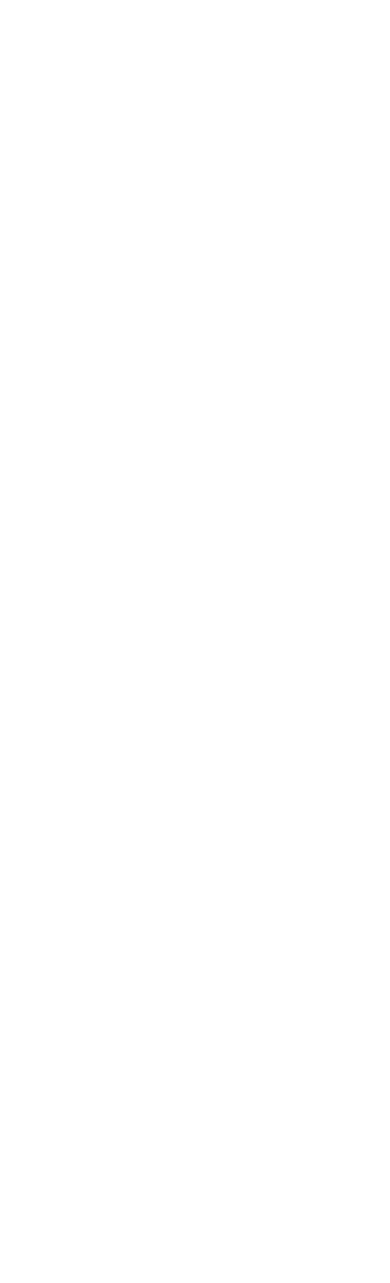
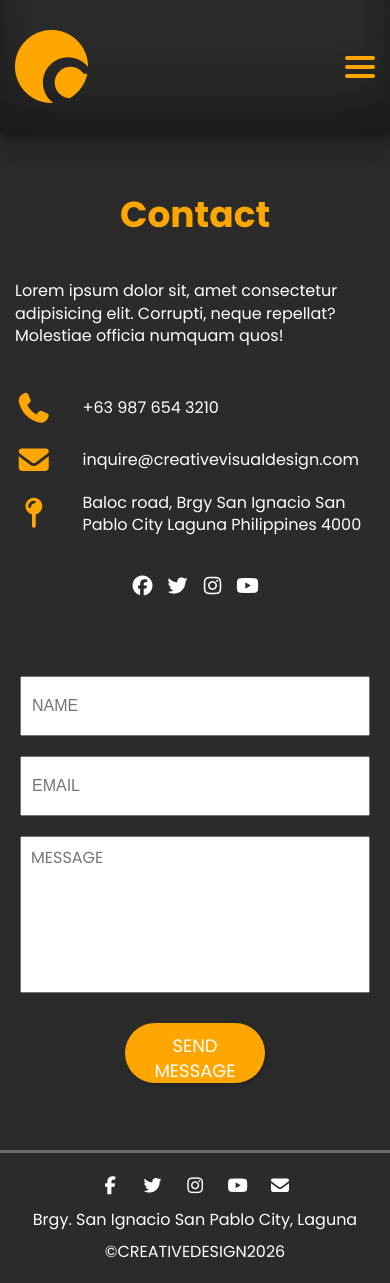
Before and after one commit to SMojicks/CVD-Mojica, a plain HTML site: page contact.html in a window 390 px wide. Before the commit the page ends 844 px from the top, so only its background shows below. Drawn offline with Linux system fonts and the light colour scheme.

Commit message:
contact page and its mobile compatibility added.

```diff
--- a/contact.html
+++ b/contact.html
@@ -0,0 +1,122 @@
+<!doctype html>
+<html lang="en">
+  <head>
+    <meta charset="UTF-8" />
+    <meta name="viewport" content="width=device-width, initial-scale=1.0" />
+    <title>Creative Visual Design</title>
+    <link rel="stylesheet" href="./style.css" />
+    <link rel="icon" href="./img/favicon.ico" />
+    <link
+      rel="stylesheet"
+      href="https://cdnjs.cloudflare.com/ajax/libs/font-awesome/7.0.1/css/all.min.css"
+    />
+  </head>
+  <body>
+    <!--Header-->
+    <header class="header">
+      <div class="container">
+        <div class="header__wrapper">
+          <div class="header__logo">
+            <img src="./img/Brand.png" alt="This is logo" />
+            <h5>Creative <span>Visual</span> Design</h5>
+          </div>
+          <nav class="header__nav">
+            <ul>
+              <li><a href="./home.html">Home</a></li>
+              <li><a href="./about.html">About</a></li>
+              <li><a href="./services.html">Services</a></li>
+              <li><a href="./updates.html">Updates</a></li>
+              <li><a href="./contact.html">Contact</a></li>
+            </ul>
+          </nav>
+          <div class="toggle__menu">
+            <span></span>
+            <span></span>
+            <span></span>
+          </div>
+        </div>
+      </div>
+    </header>
+    <!--Contacts-->
+    <section class="contacts">
+      <div class="container">
+        <div class="title">
+          <h2>Contact</h2>
+        </div>
+                  <div class="contacts__wrapper">
+            <div class="contacts__left">
+              <p>
+                Lorem ipsum dolor sit, amet consectetur adipisicing elit.
+                Corrupti, neque repellat? Molestiae officia numquam quos!
+              </p>
+
+              <div class="contacts__details">
+                <span
+                  ><a href=""><i class="fa-solid fa-phone"></i></a>+63 987 654
+                  3210</span
+                >
+                <span
+                  ><a href=""><i class="fa-solid fa-envelope"></i></a
+                  >inquire@creativevisualdesign.com</span
+                >
+                <span
+                  ><a href=""><i class="fa-solid fa-map-pin"></i></a>Baloc road,
+                  Brgy San Ignacio San Pablo City Laguna Philippines 4000</span
+                >
+              </div>
+
+              <ul class="contacts__icons">
+                <li>
+                  <a href=""><i class="fa-brands fa-facebook"></i></a>
+                </li>
+                <li>
+                  <a href=""><i class="fa-brands fa-twitter"></i></a>
+                </li>
+                <li>
+                  <a href=""><i class="fa-brands fa-instagram"></i></a>
+                </li>
+                <li>
+                  <a href=""><i class="fa-brands fa-youtube"></i></a>
+                </li>
+              </ul>
+            </div>
+            <div class="contacts__right">
+              <form>
+                <input type="text" placeholder="NAME" />
+                <input type="text" placeholder="EMAIL" />
+                <textarea placeholder="MESSAGE"></textarea>
+                <button class="btn bg--primary">SEND MESSAGE</button>
+              </form>
+            </div>
+          </div>
+      </div>
+    </section>
+    <!-- Footer -->
+    <footer class="footer" id="contacts__footer">
+      <div class="container">
+        <div class="footer__wrapper">
+          <ul class="footer__social">
+            <li>
+              <a href=""><i class="fa-brands fa-facebook-f"></i></a>
+            </li>
+            <li>
+              <a href=""><i class="fa-brands fa-twitter"></i></a>
+            </li>
+            <li>
+              <a href=""><i class="fa-brands fa-instagram"></i></a>
+            </li>
+            <li>
+              <a href=""><i class="fa-brands fa-youtube"></i></a>
+            </li>
+            <li>
+              <a href=""><i class="fa-solid fa-envelope"></i></a>
+            </li>
+          </ul>
+          <p>Brgy. San Ignacio San Pablo City, Laguna</p>
+          <p>©CREATIVEDESIGN2026</p>
+        </div>
+      </div>
+    </footer>
+    <script src="./script.js"></script>
+  </body>
+</html>
--- a/style.css
+++ b/style.css
@@ -1,14 +1,13 @@
 /* -------------RESETS------------- */
 /*Resets are used for overwriting default html tag properties*/
-@import url('https://fonts.googleapis.com/css2?family=Poppins:ital,wght@0,100;0,200;0,300;0,400;0,500;0,600;0,700;0,800;0,900;1,100;1,200;1,300;1,400;1,500;1,600;1,700;1,800;1,900&display=swap');
-:root{
+@import url("https://fonts.googleapis.com/css2?family=Poppins:ital,wght@0,100;0,200;0,300;0,400;0,500;0,600;0,700;0,800;0,900;1,100;1,200;1,300;1,400;1,500;1,600;1,700;1,800;1,900&display=swap");
+:root {
   --clr-primary: #ffa700;
   --clr-light: #ffffff;
   --clr-dark: #2b2b2b;
-    --font:"Poppins", sans-serif;
-
+  --font: "Poppins", sans-serif;
 }
-*{
+* {
   -webkit-box-sizing: border-box;
   -moz-box-sizing: border-box;
   box-sizing: border-box;
@@ -118,38 +117,46 @@
 img {
   max-width: 100%;
 }
-.container{
+.container {
   max-width: 120rem;
   margin: 0 auto;
   padding: 0 1.5rem;
 }
-.header{
-    padding:3rem 0;
+.header {
+  padding: 3rem 0;
   z-index: 99;
   position: relative;
   background: var(--clr-dark);
-  box-shadow: rgba(0, 0, 0, 0.17) 0px -23px 25px 0px inset, rgba(0, 0, 0, 0.15) 0px -36px 30px 0px inset, rgba(0, 0, 0, 0.1) 0px -79px 40px 0px inset, rgba(0, 0, 0, 0.06) 0px 2px 1px, rgba(0, 0, 0, 0.09) 0px 4px 2px, rgba(0, 0, 0, 0.09) 0px 8px 4px, rgba(0, 0, 0, 0.09) 0px 16px 8px, rgba(0, 0, 0, 0.09) 0px 32px 16px;
+  box-shadow:
+    rgba(0, 0, 0, 0.17) 0px -23px 25px 0px inset,
+    rgba(0, 0, 0, 0.15) 0px -36px 30px 0px inset,
+    rgba(0, 0, 0, 0.1) 0px -79px 40px 0px inset,
+    rgba(0, 0, 0, 0.06) 0px 2px 1px,
+    rgba(0, 0, 0, 0.09) 0px 4px 2px,
+    rgba(0, 0, 0, 0.09) 0px 8px 4px,
+    rgba(0, 0, 0, 0.09) 0px 16px 8px,
+    rgba(0, 0, 0, 0.09) 0px 32px 16px;
 }
-.header__wrapper{
+.header__wrapper {
   display: flex;
   justify-content: space-between;
   align-items: center;
 }
-.header__logo{
+.header__logo {
   display: flex;
   justify-content: center;
   align-items: center;
   gap: 1rem;
 }
-.header__logo h5{
+.header__logo h5 {
   color: var(--clr-light);
   font-size: 18px;
   font-weight: 700;
 }
-.header__logo h5 > span{
+.header__logo h5 > span {
   color: var(--clr-primary);
 }
-.header__nav ul{
+.header__nav ul {
   display: flex;
   flex-direction: row;
   gap: 4rem;
@@ -157,29 +164,29 @@
 .header__nav ul li a {
   color: var(--clr-light);
 }
-.header__nav ul li a:hover{
+.header__nav ul li a:hover {
   color: var(--clr-primary);
   transition: 0.5s ease-in-out;
 }
-.toggle__menu{
+.toggle__menu {
   display: none;
 }
-.toggle__menu span{
-  color:var(--clr-primary);
+.toggle__menu span {
+  color: var(--clr-primary);
   width: 3rem;
-  height: .3rem;
+  height: 0.3rem;
   border: 2px solid var(--clr-primary);
   border-radius: 1rem;
 }
-@media screen and (max-width: 520px){
-  .header{
+@media screen and (max-width: 520px) {
+  .header {
     position: fixed;
     width: 100%;
   }
-  .header__logo h5{
+  .header__logo h5 {
     display: none;
   }
-.header__nav ul{
+  .header__nav ul {
     background-color: var(--clr-dark);
     height: 100vh;
     width: 100%;
@@ -192,208 +199,209 @@
     text-align: center;
     transition: all 0.5s ease-in-out;
   }
-.header__nav.open ul{
+  .header__nav.open ul {
     right: 0;
     transition: all 0.5s ease-in-out;
   }
-.toggle__menu{
+  .toggle__menu {
     display: flex;
     flex-direction: column;
     gap: 0.5rem;
   }
-.toggle__menu.open span:first-child{
-  transform: translate(0,10px) rotate(225deg);
+  .toggle__menu.open span:first-child {
+    transform: translate(0, 10px) rotate(225deg);
     transition: 0.5s ease-in-out;
   }
-.toggle__menu.open span:nth-child(2){
+  .toggle__menu.open span:nth-child(2) {
     opacity: 0;
   }
-.toggle__menu.open span:last-child{
-  transform: translate(0,-7.5px) rotate(-225deg);
+  .toggle__menu.open span:last-child {
+    transform: translate(0, -7.5px) rotate(-225deg);
     transition: 0.5s ease-in-out;
   }
 }
-.banner{
+.banner {
   padding: 4rem 0;
   background-color: var(--clr-light);
 }
-.banner__wrapper{
-    display:grid;
+.banner__wrapper {
+  display: grid;
   grid-template-columns: 2fr 2fr;
   align-items: center;
   gap: 5rem;
 }
 .banner__text h1 {
-    color:var(--clr-primary);
+  color: var(--clr-primary);
   font-weight: 700;
   font-size: 71px;
   max-width: 35rem;
   line-height: 8rem;
 }
-.banner__text p{
+.banner__text p {
   margin: 3rem 0;
 }
-@media screen and (max-width: 520px){
-    .banner__wrapper{
+@media screen and (max-width: 520px) {
+  .banner__wrapper {
     grid-template-columns: 1fr;
     justify-items: center;
   }
-    .banner__text h1{
+  .banner__text h1 {
     font-size: 48px;
     line-height: 5rem;
     max-width: unset;
   }
-    .banner__img img{
+  .banner__img img {
     width: 20rem;
   }
 }
-.skills{
+.skills {
   padding: 4rem 0;
   background-color: var(--clr-dark);
 }
-.skills__wrapper{
-  display:flex;
+.skills__wrapper {
+  display: flex;
   justify-content: center;
   align-items: center;
   gap: 5rem;
 }
-.skills__card{
+.skills__card {
   text-align: center;
 }
-.skills__card h5{
+.skills__card h5 {
   font-size: 18px;
   color: var(--clr-primary);
   font-weight: 700;
   margin-top: 2rem;
 }
-.skills__card p{
+.skills__card p {
   color: var(--clr-light);
   margin: 3rem 0;
   text-align: justify;
 }
-@media screen and (max-width: 520px){
-  .skills__wrapper{
+@media screen and (max-width: 520px) {
+  .skills__wrapper {
     flex-wrap: wrap;
   }
 }
-.about{
+.about {
   background-color: var(--clr-light);
   padding: 4rem 0;
 }
-.about__wrapper{
+.about__wrapper {
   display: grid;
   grid-template-columns: 1fr 1fr;
   align-items: center;
 }
-.about__img{
+.about__img {
   position: relative;
 }
-.about__img::before{
+.about__img::before {
   position: absolute;
   display: inline-block;
   content: " ";
   background-color: var(--clr-primary);
-  width:477px;
+  width: 477px;
   height: 477px;
   border-radius: 100%;
   left: 0;
-  opacity: .3;
+  opacity: 0.3;
 }
-.about__text h2{
+.about__text h2 {
   font-size: 48px;
   font-weight: 700;
   color: var(--clr-primary);
   margin-bottom: 2rem;
 }
-.about__text p{
+.about__text p {
   margin-bottom: 2rem;
 }
-.about__text p:last-child{
+.about__text p:last-child {
   margin-top: unset;
 }
-@media screen and (max-width: 520px){
-  .about__wrapper{
+@media screen and (max-width: 520px) {
+  .about__wrapper {
     grid-template-columns: 1fr;
     justify-items: center;
   }
-  .about__img img,.about__img::before{
+  .about__img img,
+  .about__img::before {
     width: 20rem;
     height: 20rem;
   }
- .about__text h2{
+  .about__text h2 {
     font-size: 36px;
     text-align: center;
   }
 }
-.trends{
+.trends {
   padding: 4rem 0;
   background-color: var(--clr-dark);
 }
-.trends__wrapper{
+.trends__wrapper {
   display: flex;
   justify-content: center;
   align-items: center;
   margin-top: 3rem;
   gap: 5rem;
 }
-@media screen and (max-width: 520px){
-  .trends__wrapper{
+@media screen and (max-width: 520px) {
+  .trends__wrapper {
     flex-wrap: wrap;
   }
 }
-.cta{
-  background-color:var(--clr-primary);
+.cta {
+  background-color: var(--clr-primary);
   padding: 4rem 0;
 }
-.cta__info{
+.cta__info {
   text-align: center;
 }
-.cta__info h3{
+.cta__info h3 {
   font-size: 36px;
   font-weight: 600;
 }
-.cta__info p{
+.cta__info p {
   margin-bottom: 2rem;
 }
-@media screen and (max-width: 520px){
-  .cta__info h3{
+@media screen and (max-width: 520px) {
+  .cta__info h3 {
     font-size: 24px;
     margin-bottom: 1rem;
   }
 }
-.footer{
-  background-color:var(--clr-dark);
-  padding:2rem 0;
+.footer {
+  background-color: var(--clr-dark);
+  padding: 2rem 0;
   color: var(--clr-light);
 }
-.footer__wrapper{
+.footer__wrapper {
   display: flex;
   flex-direction: row;
   justify-content: space-between;
 }
-.footer__social{
+.footer__social {
   display: flex;
   gap: 2rem;
 }
-.footer__social li a{
-  color:var(--clr-light);
+.footer__social li a {
+  color: var(--clr-light);
   font-size: 18px;
 }
-.footer__social li a:hover{
-  color:var(--clr-primary);
+.footer__social li a:hover {
+  color: var(--clr-primary);
 }
-@media screen and (max-width: 520px){
-  .footer__wrapper{
+@media screen and (max-width: 520px) {
+  .footer__wrapper {
     flex-wrap: wrap;
     justify-content: center;
     gap: 1rem;
   }
 }
-.aboutme{
+.aboutme {
   background-color: var(--clr-light);
   padding: 4rem 0;
 }
-.aboutme__wrapper{
+.aboutme__wrapper {
   display: grid;
   grid-template-columns: 2fr 2fr;
   align-items: center;
@@ -402,72 +410,72 @@
 .aboutme__text > p:first-child {
   margin-bottom: 0;
 }
-.aboutme__text p{
+.aboutme__text p {
   text-align: justify;
   margin-bottom: 2rem;
 }
-.aboutme__text p:last-child{
+.aboutme__text p:last-child {
   margin-top: unset;
 }
 
-.aboutme__text h1{
-    color:var(--clr-primary);
+.aboutme__text h1 {
+  color: var(--clr-primary);
   font-weight: 700;
   font-size: 71px;
   margin-bottom: 2rem;
   line-height: 1;
 }
-.aboutme__text ul{
+.aboutme__text ul {
   display: flex;
   gap: 1rem;
   margin-top: 4rem;
 }
-.aboutme__text ul li a{
+.aboutme__text ul li a {
   font-size: 20px;
   color: var(--clr-primary);
 }
-.aboutme__arrowdown{
+.aboutme__arrowdown {
   align-items: center;
   text-align: center;
   font-size: 36px;
 }
-.aboutme__arrowdown a{
-  color:var(--clr-primary)
+.aboutme__arrowdown a {
+  color: var(--clr-primary);
 }
-@media screen and (max-width: 520px){
-  .aboutme__wrapper{
+@media screen and (max-width: 520px) {
+  .aboutme__wrapper {
     grid-template-columns: 1fr;
     justify-items: center;
     gap: 5rem;
   }
-  .aboutme__text h1{
+  .aboutme__text h1 {
     font-size: 48px;
-    padding: 0 2rem ;
-   }
-   .aboutme__text p{
     padding: 0 2rem;
   }
-  .aboutme__img img{
+  .aboutme__text p {
+    padding: 0 2rem;
+  }
+  .aboutme__img img {
     width: 20rem;
     height: 20rem;
   }
-  .aboutme__text ul{
+  .aboutme__text ul {
     padding: 0 2rem;
   }
 }
-.projects{
+.projects {
   background-color: var(--clr-dark);
   padding: 4rem 0;
 }
-.projects__card{
+.projects__card {
   background-color: var(--clr-light);
   border-radius: 2rem;
   overflow: hidden;
 }
-.projects img{
+.projects img {
   display: block;
 }
-.projects__wrapper{
+.projects__wrapper {
   display: grid;
   grid-template-columns: repeat(3, 1fr);
   justify-content: center;
@@ -475,14 +483,14 @@
   gap: 5rem;
   margin-bottom: 8rem;
 }
-.projects .title{
+.projects .title {
   margin-bottom: 5rem;
 }
-.projects .title p{
+.projects .title p {
   color: var(--clr-light);
 }
 
-.projects__details{
+.projects__details {
   background-color: var(--clr-light);
   padding: 0 2rem;
   padding-bottom: 8rem;
@@ -493,24 +501,24 @@
   justify-content: center;
   text-align: justify;
 }
-.projects__details h5{
+.projects__details h5 {
   font-size: 18px;
   color: var(--clr-primary);
   font-weight: 700;
   margin-bottom: 2rem;
   margin-top: 2rem;
 }
-@media screen and (max-width: 520px){
-  .projects__wrapper{
+@media screen and (max-width: 520px) {
+  .projects__wrapper {
     flex-wrap: wrap;
     grid-template-columns: 1fr;
     justify-items: center;
     margin: 0 2rem;
   }
-  .projects__card img{
+  .projects__card img {
     width: 100%;
   }
-  .projects .title{
+  .projects .title {
     padding-left: 2rem;
   }
 }
@@ -518,7 +526,6 @@
 .services {
   background-color: var(--clr-light);
   padding: 0 0 4rem 0;
-
 }
 
 .services__wrapper {
@@ -534,7 +541,6 @@
   background-color: var(--clr-dark);
   align-items: center;
 }
-
 
 .services__wrapper:nth-child(even) > * {
   direction: ltr;
@@ -561,7 +567,7 @@
   font-weight: 700;
   color: var(--clr-primary);
 }
-.services__text h6{
+.services__text h6 {
   font-size: 14px;
 }
 
@@ -582,122 +588,122 @@
   font-size: 14px;
 }
 
-.services .chevron{
+.services .chevron {
   color: var(--clr-primary);
   grid-column: 1 / -1;
   display: flex;
   justify-content: center;
   margin-top: 0;
 }
-.chevron a{
+.chevron a {
   color: var(--clr-primary);
 }
-.services > .services__wrapper:last-child .chevron a{
+.services > .services__wrapper:last-child .chevron a {
   display: none;
 }
-@media screen and (max-width: 520px){
-  body{
+@media screen and (max-width: 520px) {
+  body {
     padding-top: 120px;
   }
-  .header{
+  .header {
     position: fixed;
     width: 100%;
     top: 0;
   }
-  .services__wrapper{
+  .services__wrapper {
     grid-template-columns: 1fr;
     margin-top: 10rem;
     padding: 0;
     justify-items: center;
     gap: 5rem;
   }
-  #service2{
+  #service2 {
     margin-top: 0;
   }
-  .services__img{
-    order:-1;
+  .services__img {
+    order: -1;
   }
-  .services__img img{
+  .services__img img {
     width: 20rem;
     height: 20rem;
   }
-  .services__wrapper:nth-child(even) .services__img{
+  .services__wrapper:nth-child(even) .services__img {
     margin-top: 10rem;
     margin-left: unset;
   }
-  .services__text h2{
+  .services__text h2 {
     font-size: 36px;
     text-align: center;
   }
-  .services__text p{
+  .services__text p {
     padding: 0 2rem;
   }
-  .services__text h5,h6{
+  .services__text h5,
+  h6 {
     padding: 0 2rem;
   }
-.chevron a{
+  .chevron a {
     margin-bottom: 5rem;
   }
 }
-.updates{
+.updates {
   background-color: var(--clr-light);
   padding: 4rem 0;
 }
-.updates__wrapper{
+.updates__wrapper {
   display: grid;
   grid-template-columns: 2fr 1fr;
   justify-content: center;
   gap: 5rem;
 }
-.updates >.container>.title{
+.updates > .container > .title {
   margin-top: 8rem;
   margin-bottom: 8rem;
 }
-.updates >.container>.title p{
+.updates > .container > .title p {
   margin-top: 1rem;
 }
-.concept__elements> .concept__details{
+.concept__elements > .concept__details {
   display: flex;
   gap: 3rem;
   margin: 1.5rem 0;
 }
-.concept__details span{
+.concept__details span {
   font-size: 14px;
 }
 .concept__elements > .concept__details span,
 .concept__elements > .concept__details a {
   color: var(--clr-dark);
 }
-.concept__elements>.concept__details a{
+.concept__elements > .concept__details a {
   margin-right: 1rem;
 }
-.concept__elements img{
+.concept__elements img {
   width: 100%;
-
 }
-.concept__elements h4{
+.concept__elements h4 {
   font-size: 24px;
   color: var(--clr-primary);
   font-weight: 700;
 }
 .concept__elements h4,
-.concept__elements p{
+.concept__elements p {
   text-align: justify;
-  gap:2rem ;
+  gap: 2rem;
   margin-bottom: 4rem;
 }
-.concept__elements{
+.concept__elements {
   margin-top: 5rem;
   padding-bottom: 7rem;
   box-shadow: rgba(33, 35, 38, 0.1) 0px 10px 10px -10px;
 }
 
-.categories__items{
-  margin-top: 4rem ;
+.categories__items {
+  margin-top: 4rem;
   box-shadow: rgba(33, 35, 38, 0.1) 0px 10px 10px -10px;
   padding-bottom: 6rem;
 }
-.categories__items h4{
+.categories__items h4 {
   font-size: 24px;
   font-weight: 700;
   color: var(--clr-primary);
@@ -715,16 +721,15 @@
 
 .categories__items span p:last-child {
   margin-left: auto;
-
 }
 
-.recent__items{
+.recent__items {
   margin-top: 6rem;
   box-shadow: rgba(33, 35, 38, 0.1) 0px 10px 10px -10px;
   padding: 2rem 0;
 }
-.recent__group{
-  margin:4rem 0;
+.recent__group {
+  margin: 4rem 0;
 }
 .recent__post {
   display: grid;
@@ -732,7 +737,7 @@
   gap: 1.5rem;
   align-items: start;
 }
-.recent__items h4{
+.recent__items h4 {
   color: var(--clr-primary);
   font-size: 24px;
   font-weight: 700;
@@ -749,42 +754,153 @@
   color: var(--clr-dark);
   font-weight: 600;
 }
-.recent__post p{
+.recent__post p {
   font-size: 12px;
-  color: var(--clr-dark)
+  color: var(--clr-dark);
 }
 .recent__post h6,
 .recent__post p {
   margin: 0;
 }
 
-.tags__items{
+.tags__items {
   margin-top: 6rem;
   box-shadow: rgba(33, 35, 38, 0.1) 0px 10px 10px -10px;
   padding-bottom: 4rem;
 }
-.tags__items h4{
-  color:var(--clr-primary);
+.tags__items h4 {
+  color: var(--clr-primary);
   margin-bottom: 2rem;
   font-size: 24px;
   font-weight: 700;
 }
-.tags a{
+.tags a {
   padding: 20px 30px;
   margin: 10px 10px;
   margin-left: 0;
 }
 
+.contacts {
+  background-color: var(--clr-dark);
+  height: 80vh;
+}
+.contacts .title{
+  padding-top: 10rem;
+}
+.contacts__wrapper {
+  display: grid;
+  grid-template-columns: 2fr 2fr;
+  gap: 4rem;
+  margin-top: 4rem;
+}
+.contacts__left {
+  color: var(--clr-light);
+}
+.contacts__details {
+  margin-top: 7rem;
+}
+.contacts__details span {
+  color: var(--clr-light);
+  display: flex;
+  align-items: center;
+  gap: 1rem;
+  margin: 4rem 0;
+}
+
+.contacts__details a { /*contains spacing between yellow icons and text*/
+  color: var(--clr-primary);
+  margin-right: 2rem;
+  font-size: 30px;
+}
+.contacts__icons,
+.contacts__icons a {
+  color: var(--clr-light);
+  display: flex;
+  gap: 1rem;
+  font-size: 30px;
+}
+
+.contacts__icons {
+  margin-bottom: 4rem;
+}
+
+.contacts__right form {
+  display: flex;
+  flex-direction: column;
+  gap: 2rem;
+}
+.contacts__right input {
+  width: 100%;
+  height: 60px;
+  padding: 2rem 1rem;
+  font-size: 16px;
+}
+.contacts__right form textarea:nth-child(3) {
+  padding-bottom: 10rem;
+  padding-top: 1rem;
+  padding-left: 1rem;
+  font: inherit;
+  font-size: 16px;
+  height: 50%;
+  resize: none;
+}
+.contacts__right button{
+  font: inherit;
+  font-size: 18px;
+  height: 60px;
+  width:40%;
+  justify-content: end;
+  margin-top: 1rem;
+  align-self: flex-end;
+}
+#contacts__footer{
+box-shadow: rgba(255, 255, 255, 0.3) 0px 0px 0px 3px;
+}
+@media screen and (max-width: 520px){
+.contacts{
+  height:100%;
+}
+.contacts__wrapper{
+  display: flex;
+  flex-direction: column;
+}
+.contacts .title{
+  text-align: center;
+  padding-top: 7rem;
+}
+.contacts__details span{
+
+  margin: 1rem 0;
+}
+.contacts__details {
+  margin-bottom: 4rem;
+  margin-top: 4rem;
+}
+.contacts__icons a{
+  font-size: 20px;
+}
+.contacts__icons{
+  text-align: center;
+  justify-content: center;
+}
+.contacts__right form{
+  padding: 0 0.5rem;
+}
+.contacts__right button{
+  align-self: center;
+  margin-bottom: 7rem;
+}
+}
 /* ASSETS */
-.title h2{
+.title h2 {
   font-size: 48px;
   font-weight: 700;
   color: var(--clr-primary);
 }
-.trends .title p{
+.trends .title p {
   color: var(--clr-light);
 }
-.cards{
+.cards {
   width: 100%;
   margin: 0 auto;
   position: relative;
@@ -794,7 +910,7 @@
   display: flex;
   flex-direction: column;
 }
-.cards img{
+.cards img {
   display: block;
   width: 100%;
   height: 50rem;
@@ -802,7 +918,7 @@
   transition: transform 0.5s;
   transition: all 0.5s ease-in-out;
 }
-.cards__details{
+.cards__details {
   position: absolute;
   overflow: hidden;
   bottom: 0;
@@ -816,29 +932,28 @@
   display: flex;
   flex-direction: column;
   justify-content: center;
-  transition: all 0.5 ease-in-out
+  transition: all 0.5 ease-in-out;
 }
-.cards__details h5{
+.cards__details h5 {
   font-size: 18px;
   color: var(--clr-primary);
   font-weight: 700;
   margin-bottom: 2rem;
 }
-.cards__details p{
+.cards__details p {
   margin-bottom: 3rem;
 }
-.cards:hover img{
+.cards:hover img {
   height: 50rem;
   transform: scale(1.2);
   object-fit: cover;
-  transition: all 0.5s ease-in-out
+  transition: all 0.5s ease-in-out;
 }
-.cards:hover .cards__details{
-  height:45%;
+.cards:hover .cards__details {
+  height: 45%;
   transition: all 0.5s ease-in-out;
-
 }
-.btn{
+.btn {
   display: inline-block;
   background-color: transparent;
   border: transparent;
@@ -847,50 +962,50 @@
   box-shadow: rgba(0, 0, 0, 0.15) 2.4px 2.4px 3.2px;
   border-radius: 10rem;
 }
-.btn.bg--primary{
+.btn.bg--primary {
   background-color: var(--clr-primary);
   color: var(--clr-light);
 }
-.btn.bg--primary:hover{
-    border:1px solid var(--clr-primary);
+.btn.bg--primary:hover {
+  border: 1px solid var(--clr-primary);
   background-color: var(--clr-light);
   color: var(--clr-dark);
   transition: all 0.5s ease-in-out;
 }
-.btn.bg--light{
+.btn.bg--light {
   border: 1px solid var(--clr-dark);
   background-color: var(--clr-light);
   color: var(--clr-dark);
 }
-.btn.bg--light:hover{
+.btn.bg--light:hover {
   border: 1px solid var(--clr-light);
   background-color: var(--clr-dark);
   color: var(--clr-light);
   transition: all 0.5s ease-in-out;
 }
-.btn.bg--dark{
+.btn.bg--dark {
   background-color: var(--clr-dark);
   color: var(--clr-light);
 }
-.btn.bg--dark:hover{
+.btn.bg--dark:hover {
   border: 1px solid var(--clr-dark);
   background-color: var(--clr-light);
   color: var(--clr-dark);
   transition: all 0.5s ease-in-out;
 }
-.no-bg-btn{
-  color:var(--clr-primary) ;
-  transition: all 0.5s ease-in-out
+.no-bg-btn {
+  color: var(--clr-primary);
+  transition: all 0.5s ease-in-out;
 }
-.no-bg-btn:hover{
-  color:var(--clr-dark) ;
-  transition: all 0.5s ease-in-out
+.no-bg-btn:hover {
+  color: var(--clr-dark);
+  transition: all 0.5s ease-in-out;
 }
-@media screen and (max-width: 520px){
-  .title h2{
+@media screen and (max-width: 520px) {
+  .title h2 {
     font-size: 36px;
   }
-  .cards__details{
+  .cards__details {
     width: 38rem;
   }
 }
```
Also changed, not shown: updates.html (+1 -0 lines). Lines whose indentation alone changed are shown as unchanged.
